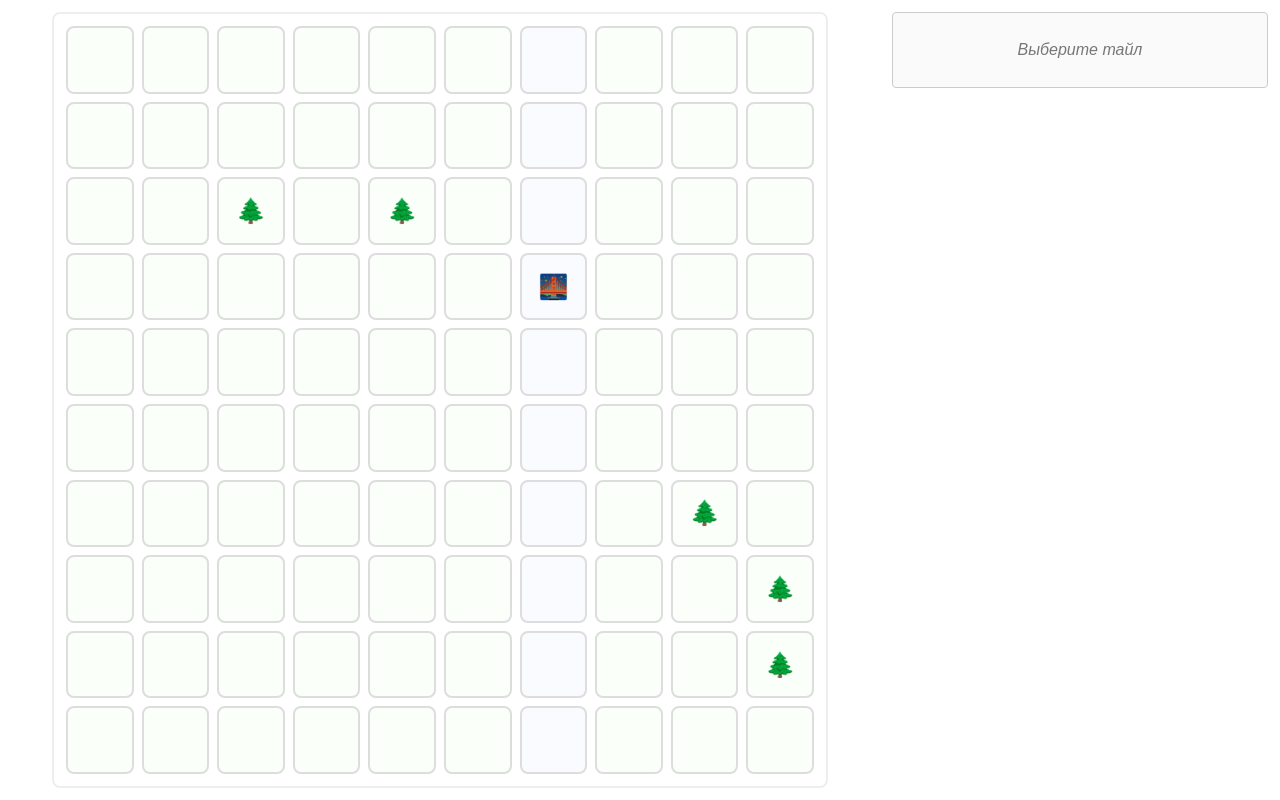
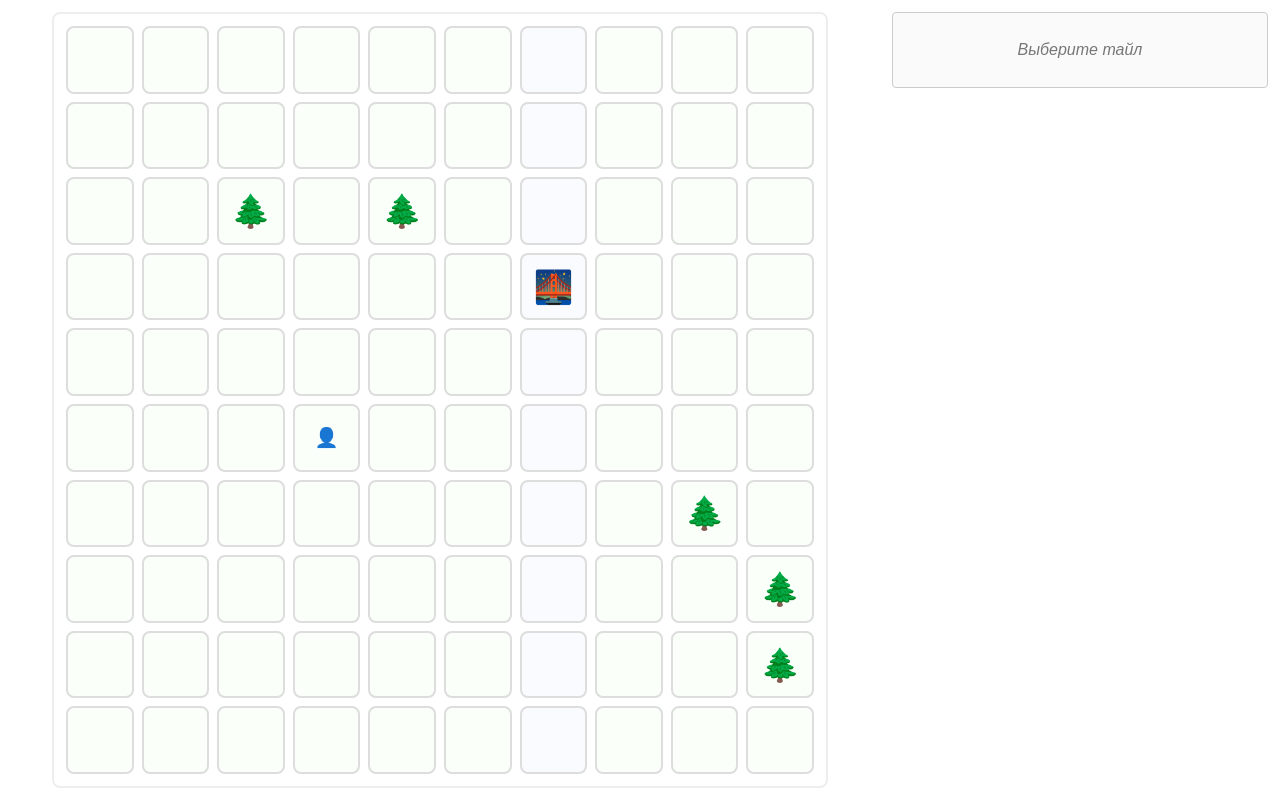
Before and after one commit to theqoqqi/ai-survival-sim, a React (Create React App) app: page / in a window 1280 px wide. Built offline with nearby package versions, Linux system fonts and the light colour scheme.

Commit message:
feat: display entity icons in TileView

```diff
--- a/src/components/world/TileView.module.css
+++ b/src/components/world/TileView.module.css
@@ -1,10 +1,11 @@
 
 .tileView {
     display: flex;
+    flex-direction: column;
     align-items: center;
     justify-content: center;
 
-    font-size: 1.5em;
+    font-size: 2em;
     border: 2px solid #ddd;
     border-radius: 8px;
 
@@ -18,3 +19,10 @@
     transform: scale(1.1);
     transition: transform 0.05s ease-in-out;
 }
+
+.entities {
+    display: flex;
+    gap: 4px;
+
+    font-size: 0.6em;
+}
--- a/src/components/world/TileView.tsx
+++ b/src/components/world/TileView.tsx
@@ -31,7 +31,10 @@ const TileView: React.FC<TileViewProps> = ({ tile, onClick }) => {
             title={tooltip}
             onClick={() => onClick?.(tile)}
         >
-            {icon}
+            <span>{icon}</span>
+            <div className={styles.entities}>
+                {tile.entities.map(entity => entity.icon)}
+            </div>
         </div>
     );
 };
```
